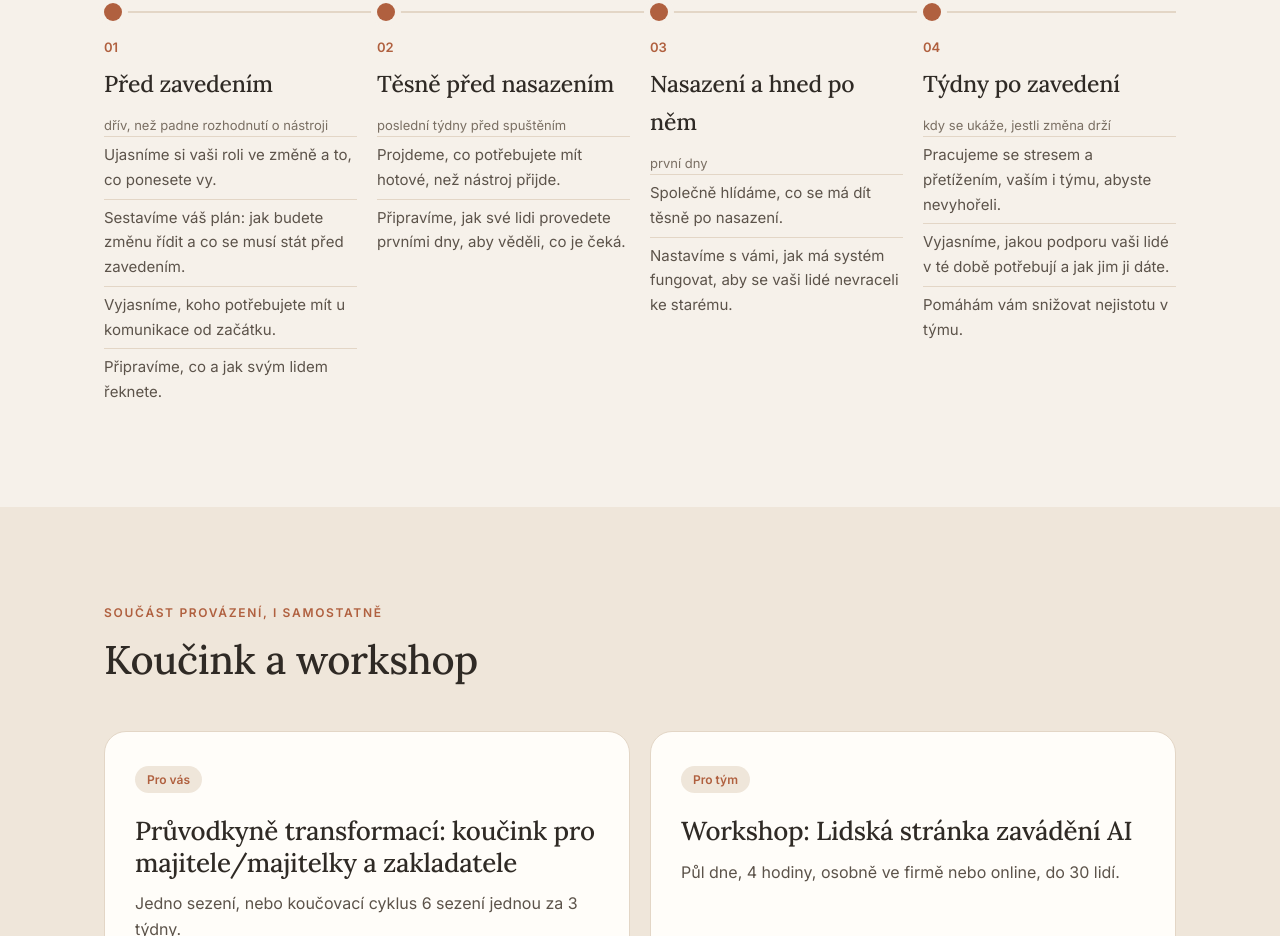
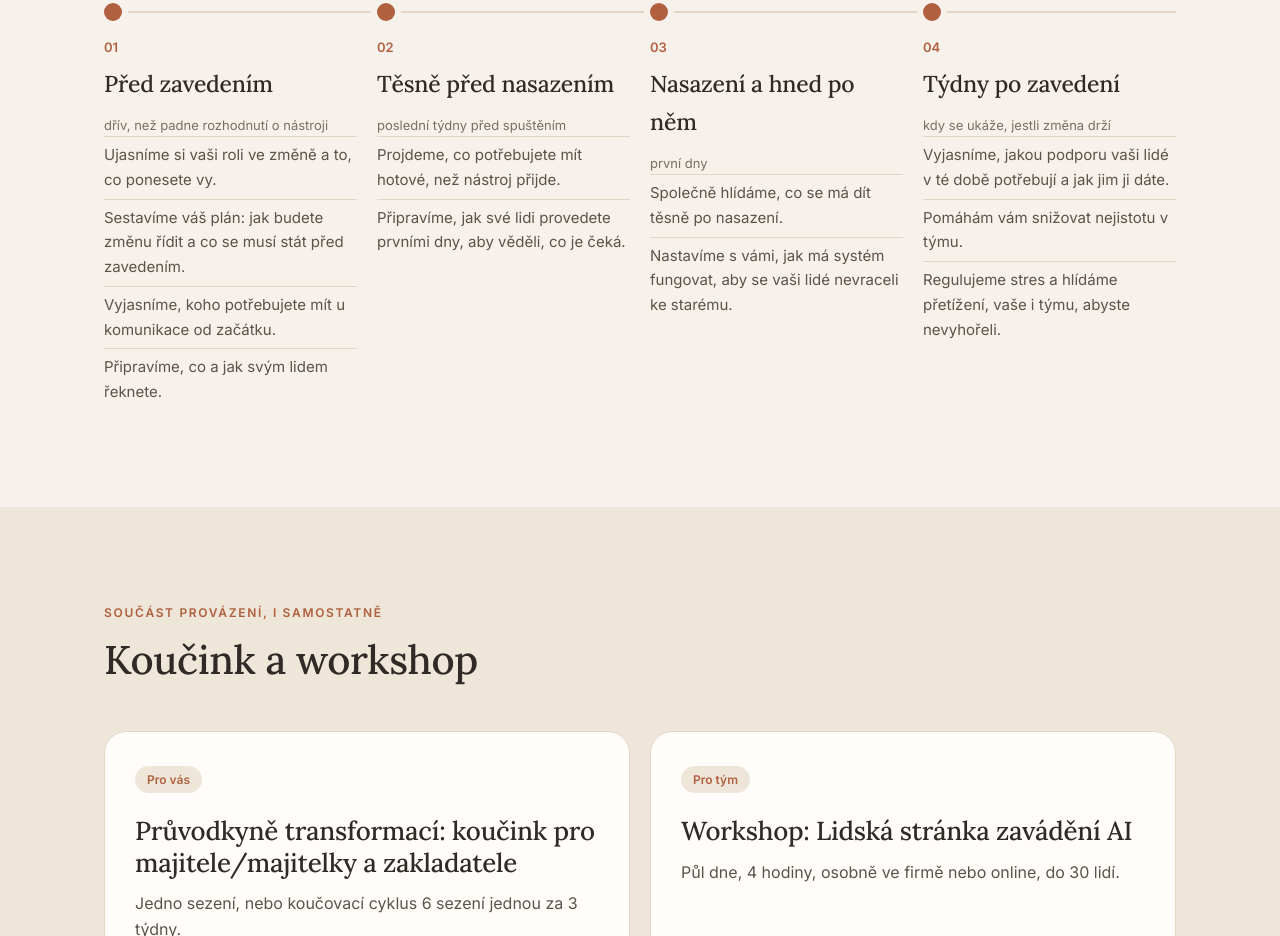
Before and after one commit to SalebraCZ/lenka-vavrisova-web, an Eleventy site: page src/provazeni.njk in a window 1280 px wide. Shown: the part 1495-2431 px from the top of the page. Built offline with nearby package versions, Linux system fonts and the light colour scheme; Eleventy itself is replaced by a stand-in of ours; files that its build step writes are made by us from their sources.

Commit message:
Provázení: regulace stresu a hlídání přetížení jako poslední bod 4. fáze
Co-Authored-By: Claude <noreply@anthropic.com>

```diff
--- a/src/provazeni.njk
+++ b/src/provazeni.njk
@@ -8,7 +8,7 @@ permalink: /provazeni/
   { n: "01", nazev: "Před zavedením", kdy: "dřív, než padne rozhodnutí o nástroji", body: ["Ujasníme si vaši roli ve změně a to, co ponesete vy.", "Sestavíme váš plán: jak budete změnu řídit a co se musí stát před zavedením.", "Vyjasníme, koho potřebujete mít u komunikace od začátku.", "Připravíme, co a jak svým lidem řeknete."] },
   { n: "02", nazev: "Těsně před nasazením", kdy: "poslední týdny před spuštěním", body: ["Projdeme, co potřebujete mít hotové, než nástroj přijde.", "Připravíme, jak své lidi provedete prvními dny, aby věděli, co je čeká."] },
   { n: "03", nazev: "Nasazení a hned po něm", kdy: "první dny", body: ["Společně hlídáme, co se má dít těsně po nasazení.", "Nastavíme s vámi, jak má systém fungovat, aby se vaši lidé nevraceli ke starému."] },
-  { n: "04", nazev: "Týdny po zavedení", kdy: "kdy se ukáže, jestli změna drží", body: ["Pracujeme se stresem a přetížením, vaším i týmu, abyste nevyhořeli.", "Vyjasníme, jakou podporu vaši lidé v té době potřebují a jak jim ji dáte.", "Pomáhám vám snižovat nejistotu v týmu."] }
+  { n: "04", nazev: "Týdny po zavedení", kdy: "kdy se ukáže, jestli změna drží", body: ["Vyjasníme, jakou podporu vaši lidé v té době potřebují a jak jim ji dáte.", "Pomáhám vám snižovat nejistotu v týmu.", "Regulujeme stres a hlídáme přetížení, vaše i týmu, abyste nevyhořeli."] }
 ] %}
 <section class="pv-hero">
   <div class="wrap">
```
